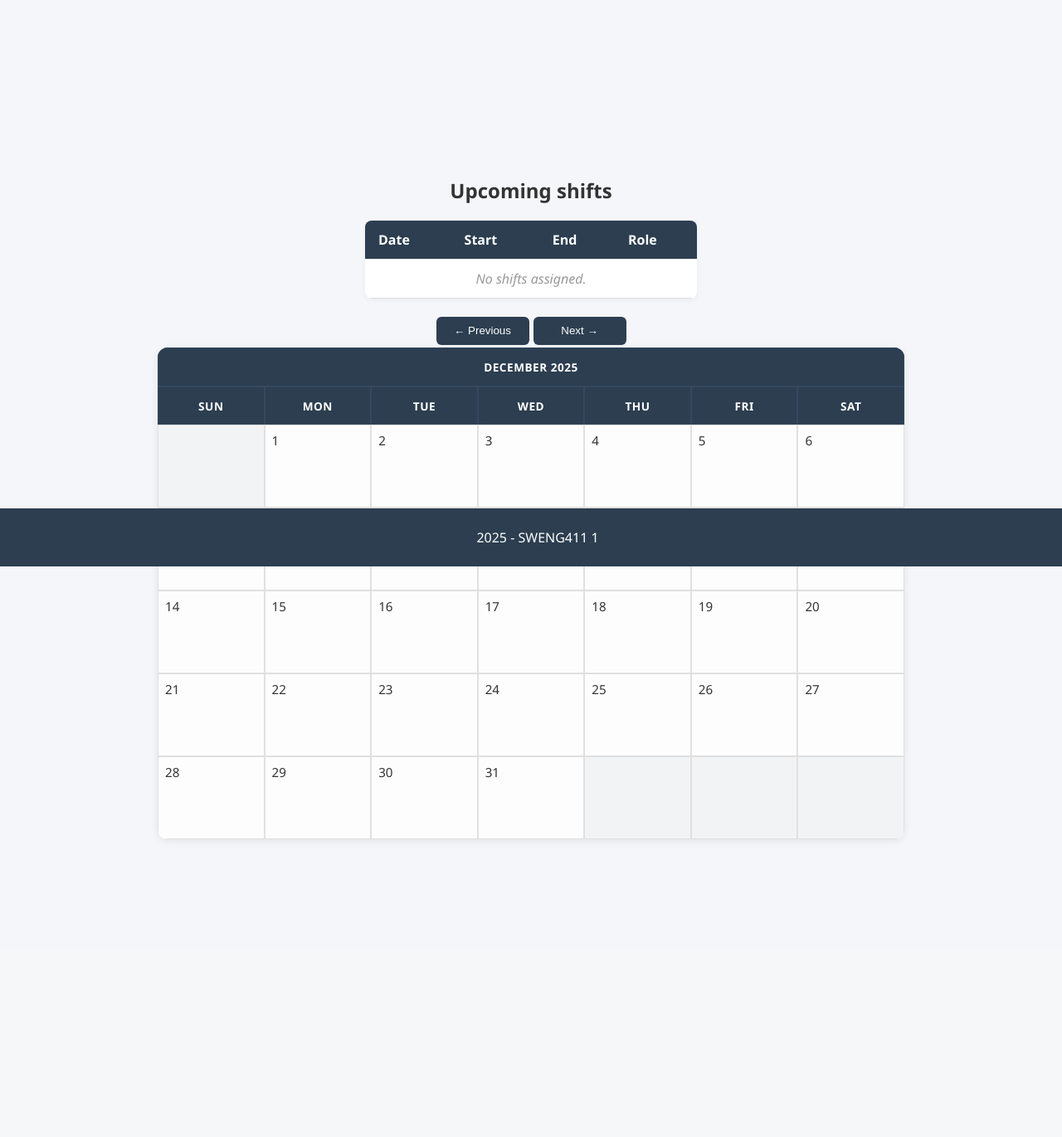
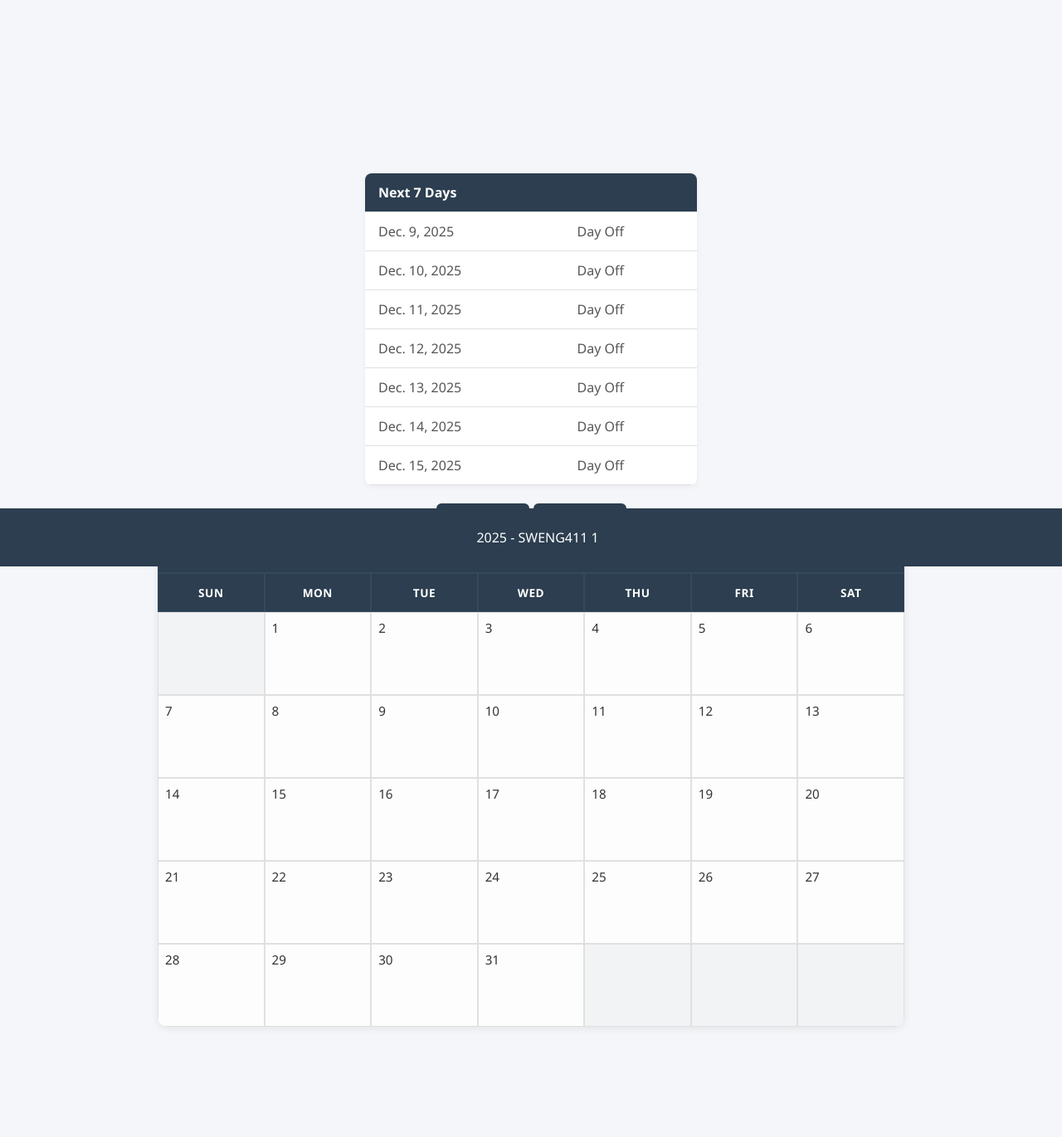
Before and after one commit to badach02/SWENG411-Project-Scheduler, a Django app: page /schedule/ in a window 1280 px wide. Shown: the part 117-1488 px from the top of the page at 83% size. Before the commit the page ends 1130 px from the top, so only its background shows below. Run offline with Django 5.2, Linux system fonts and the light colour scheme; the visitor is signed in with stand-in values (Sample User, id 1); data that the repository does not hold is empty.

Commit message:
Ability to approve/deny requests, created Notification in models.py. TODO: Make notification to display to users and show notifications associated with them

```diff
--- a/main/__init__.py
+++ b/main/__init__.py
@@ -4,8 +4,8 @@ admin_roles = [
 ]
 
 request_types = [
+    "Unpaid",
     "Vacation",
-    "Unpaid",
 ]
 
 ROLES = [
--- a/main/admin.py
+++ b/main/admin.py
@@ -1,8 +1,9 @@
 from django.contrib import admin
-from .models import Account, Shift, TimeOff
+from .models import Account, Shift, TimeOff, Notification
 
 # Register your models here.
 
 admin.site.register(Account)
 admin.site.register(Shift)
 admin.site.register(TimeOff)
+admin.site.register(Notification)
--- a/main/models.py
+++ b/main/models.py
@@ -13,11 +13,20 @@ class Account(AbstractUser):
     def __str__(self):
         return f"{self.username} | {self.account_type}"
 
+class Notification(models.Model):
+    date = models.CharField(default=current_time)
+    notif_text = models.CharField(max_length=255)
+    employee = models.ForeignKey(Account, on_delete=models.CASCADE)
+
+    def __str__(self):
+        return f"Notification for {self.employee.username} sent on {self.date}"
+
 class Request(models.Model):
     request_date = models.DateField(default=date.today)
     start_time = models.DateTimeField(default=current_time)
     end_time = models.DateTimeField(default=current_time)
     approved = models.BooleanField(default=False)
+    pending = models.BooleanField(default=True)
 
     class Meta:
         abstract = True
--- a/main/utils.py
+++ b/main/utils.py
@@ -1,9 +1,11 @@
 import calendar
-from .models import Shift
+from .models import Shift, Notification
 from datetime import datetime
 from django.contrib.auth import get_user_model
 from django.contrib.auth.decorators import login_required
 from django.shortcuts import redirect
+from django.utils import timezone
+from datetime import date, timedelta
 import logging
 from functools import wraps
 from main import admin_roles
@@ -23,6 +25,38 @@ class shiftHTMLCalendar(calendar.HTMLCalendar):
         note = self.notes.get(day, "")
         return f'<td class="{self.cssclasses[weekday]}">{day}<br><small>{note}</small></td>'
 
+def make_notification(text, user):
+    notif = Notification(
+        date = datetime.now().time(),
+        notif_text = text,
+        employee = user,
+    )
+
+    return notif
+
+def generate_7day_schedule(user, day=None):
+    if not day:
+        day = date.today()
+
+    shifts = Shift.objects.filter(
+        employee=user,
+        date__gte=datetime.now().date()
+    )
+
+    one_week_from_day = day + timedelta(days=7)
+    shifts = [s for s in shifts if day <= s.date <= one_week_from_day]
+
+    context = {}
+    for i in range(7):
+        current_day = day + timedelta(days=i)
+        day_shifts = [s for s in shifts if s.date == current_day]
+        context[f"day{i+1}"] = {
+            "date": current_day,
+            "shift": day_shifts[0] if day_shifts else None
+        }
+
+    return context
+
 def get_calendar_context(user, year=None, month=None):
     now = datetime.now()
     year = year or now.year
@@ -34,7 +68,12 @@ def get_calendar_context(user, year=None, month=None):
         date__month=month
     )
 
-    notes = {s.date.day: f"{s.start_time} to {s.end_time} doing {s.role}" for s in shifts}
+    notes = {
+        s.date.day: f"{s.start_time.strftime('%H:%M')} to "
+                    f"{s.end_time.strftime('%H:%M')} doing {s.role}"
+        for s in shifts
+    }
+
 
     cal = shiftHTMLCalendar(notes=notes)
     shift_calendar = cal.formatmonth(year, month)
@@ -43,6 +82,14 @@ def get_calendar_context(user, year=None, month=None):
     prev_year = year - 1 if month == 1 else year
     next_month = month + 1 if month < 12 else 1
     next_year = year + 1 if month == 12 else year
+
+    today = date.today()
+    one_week_from_now = today + timedelta(days=7)
+
+    shifts = [
+        s for s in shifts
+        if today <= s.date <= one_week_from_now
+    ]
 
     return {
         "shifts": shifts,
@@ -67,6 +114,15 @@ def trim_user_info(users):
 
     return list(trimmed_users.values())
 
+def parse_iso_string(iso_string):
+    # take iso string from html date time input and make it timezone aware with django
+
+    fixed_string = datetime.fromisoformat(iso_string)
+    fixed_string = timezone.make_aware(fixed_string, timezone.get_current_timezone())
+
+    return fixed_string
+
+
 def manager_required(view_func):
     @wraps(view_func)
     @login_required
--- a/main/views.py
+++ b/main/views.py
@@ -59,6 +59,7 @@ def schedule_view(request):
     month = int(month) if month else None
 
     context = get_calendar_context(request.user, year, month)
+    context = context | generate_7day_schedule(request.user)
     return render(request, "schedule.html", context)
 
 @login_required
@@ -71,7 +72,7 @@ def time_off_view(request):
 
         requests = TimeOff.objects.filter(
             employee=request.user,
-            approved=False,
+            pending=True,
         )
 
         context = get_calendar_context(request.user, year, month)
@@ -83,14 +84,9 @@ def time_off_view(request):
         return render(request, "timeoff.html", context)
 
     elif request.method == "POST":
-        start_time_post = request.POST.get("start_time")
-        end_time_post = request.POST.get("end_time")
+        start_time_post = parse_iso_string(request.POST.get("start_time"))
+        end_time_post = parse_iso_string(request.POST.get("end_time"))
         type_post= request.POST.get("type")
-
-        start_time_post = datetime.fromisoformat(start_time_post)
-        end_time_post = datetime.fromisoformat(end_time_post)
-        start_time_post = timezone.make_aware(start_time_post, timezone.get_current_timezone())
-        end_time_post = timezone.make_aware(end_time_post, timezone.get_current_timezone())
 
         timeoff_request = TimeOff(
             request_date=datetime.now().date(),
@@ -170,7 +166,7 @@ def scheduler_view(request):
 def manage_requests_view(request):
     if request.method == "GET":
         requests = TimeOff.objects.filter(
-            approved=False,
+            pending=True,
         )
 
         context = {
@@ -178,6 +174,41 @@ def manage_requests_view(request):
         }
 
         return render(request, "requests.html", context)
+
+    if request.method == "POST":
+        results = {
+            key: value[0]  # QueryDict values are lists
+            for key, value in request.POST.items()
+            if key.startswith("decision-")
+        }
+
+        for key, value in results.items():
+            request_id = int(key.split("-")[1])
+
+            if value == "a":
+                logger.info("APPROVE")
+                timeoff_request = TimeOff.objects.get(
+                    id=request_id
+                )
+
+                timeoff_request.approved = True
+                timeoff_request.pending = False
+                notif = make_notification(f"Your request for time off ({timeoff_request.type}) from {timeoff_request.start_time} to {timeoff_request.end_time} was approved.", request.user)
+                notif.save()
+                timeoff_request.save()
+
+            else:
+                timeoff_request = TimeOff.objects.get(
+                    id=request_id
+                )
+
+                timeoff_request.approved = False
+                timeoff_request.pending = False
+                notif = make_notification(f"Your request for time off ({timeoff_request.type}) from {timeoff_request.start_time} to {timeoff_request.end_time} was denied.", request.user)
+                notif.save()
+                timeoff_request.save()
+
+        return redirect("main:requests_manager")
 
 @manager_required
 def manager_view(request):
--- a/templates/schedule.html
+++ b/templates/schedule.html
@@ -5,26 +5,80 @@
 <section class="hero">
     <div class="schedule-container">
         <div class="schedule-card">
-            <h2>Upcoming shifts</h2>
             <table class="shift-table">
                 <tr>
-                    <th>Date</th>
-                    <th>Start</th>
-                    <th>End</th>
-                    <th>Role</th>
+                    <th colspan="2">Next 7 Days</th>
                 </tr>
-                {% for shift in shifts %}
+
+                <!-- Day 1 -->
                 <tr>
-                    <td>{{ shift.date }}</td>
-                    <td>{{ shift.start_time }}</td>
-                    <td>{{ shift.end_time }}</td>
-                    <td>{{ shift.role }}</td>
+                    <td>{{ day1.date }}</td>
+                    {% if day1.shift %}
+                        <td>{{ day1.shift.start_time }} - {{ day1.shift.end_time }} - {{ day1.shift.role }}</td>
+                    {% else %}
+                        <td>Day Off</td>
+                    {% endif %}
                 </tr>
-                {% empty %}
+
+                <!-- Day 2 -->
                 <tr>
-                    <td colspan="4">No shifts assigned.</td>
+                    <td>{{ day2.date }}</td>
+                    {% if day2.shift %}
+                        <td>{{ day2.shift.start_time }} - {{ day2.shift.end_time }} - {{ day2.shift.role }}</td>
+                    {% else %}
+                        <td>Day Off</td>
+                    {% endif %}
                 </tr>
-                {% endfor %}
+
+                <!-- Day 3 -->
+                <tr>
+                    <td>{{ day3.date }}</td>
+                    {% if day3.shift %}
+                        <td>{{ day3.shift.start_time }} - {{ day3.shift.end_time }} - {{ day3.shift.role }}</td>
+                    {% else %}
+                        <td>Day Off</td>
+                    {% endif %}
+                </tr>
+
+                <!-- Day 4 -->
+                <tr>
+                    <td>{{ day4.date }}</td>
+                    {% if day4.shift %}
+                        <td>{{ day4.shift.start_time }} - {{ day4.shift.end_time }} - {{ day4.shift.role }}</td>
+                    {% else %}
+                        <td>Day Off</td>
+                    {% endif %}
+                </tr>
+
+                <!-- Day 5 -->
+                <tr>
+                    <td>{{ day5.date }}</td>
+                    {% if day5.shift %}
+                        <td>{{ day5.shift.start_time }} - {{ day5.shift.end_time }} - {{ day5.shift.role }}</td>
+                    {% else %}
+                        <td>Day Off</td>
+                    {% endif %}
+                </tr>
+
+                <!-- Day 6 -->
+                <tr>
+                    <td>{{ day6.date }}</td>
+                    {% if day6.shift %}
+                        <td>{{ day6.shift.start_time }} - {{ day6.shift.end_time }} - {{ day6.shift.role }}</td>
+                    {% else %}
+                        <td>Day Off</td>
+                    {% endif %}
+                </tr>
+
+                <!-- Day 7 -->
+                <tr>
+                    <td>{{ day7.date }}</td>
+                    {% if day7.shift %}
+                        <td>{{ day7.shift.start_time }} - {{ day7.shift.end_time }} - {{ day7.shift.role }}</td>
+                    {% else %}
+                        <td>Day Off</td>
+                    {% endif %}
+                </tr>
             </table>
         </div>
 
```
Also changed, not shown: templates/requests.html (+5 -5 lines), templates/timeoff.html (+6 -5 lines), main/migrations/0019_timeoff_pending.py (added), main/migrations/0020_notification.py (added).
